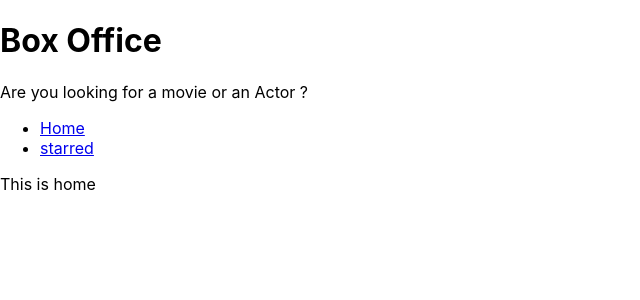
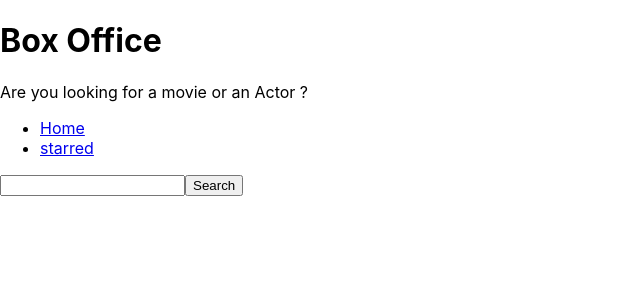
Before and after one commit to kumarsatyam444/box-office, a React (Create React App) app: page / in a window 1280 px wide. Shown: the top 300 px of the page, without its empty margins (0-640 px from the left). Built offline with nearby package versions, Linux system fonts and the light colour scheme.

Commit message:
created input and fetched result from api

```diff
--- a/src/Pages/Home.jsx
+++ b/src/Pages/Home.jsx
@@ -1,8 +1,35 @@
-import React from 'react'
+import React, {useState} from 'react';
 import MainPageLayout from '../components/MainPageLayout';
 
 const Home = () => {
-  return <MainPageLayout>This is home</MainPageLayout>;
+  const [input, setInput] = useState('');
+
+  const onSearch = () => {
+    fetch(`https://api.tvmaze.com/search/shows?q=${input}`)
+    .then(r => r.json())
+    .then(result =>{
+      console.log(result);
+    });
+  };
+
+  const onInputChange = ev => {
+    setInput(ev.target.value);
+  };
+
+  const onKeyDown = ev => {
+    if (ev.keyCode === 13){
+      onSearch();
+    }
+  };
+
+  return(
+    <MainPageLayout>
+      <input type="text" onChange={onInputChange} value={input} />
+      <button type="button" onClick={onSearch}>
+        Search
+      </button>
+    </MainPageLayout>
+  );
 };
 
 export default Home
```
